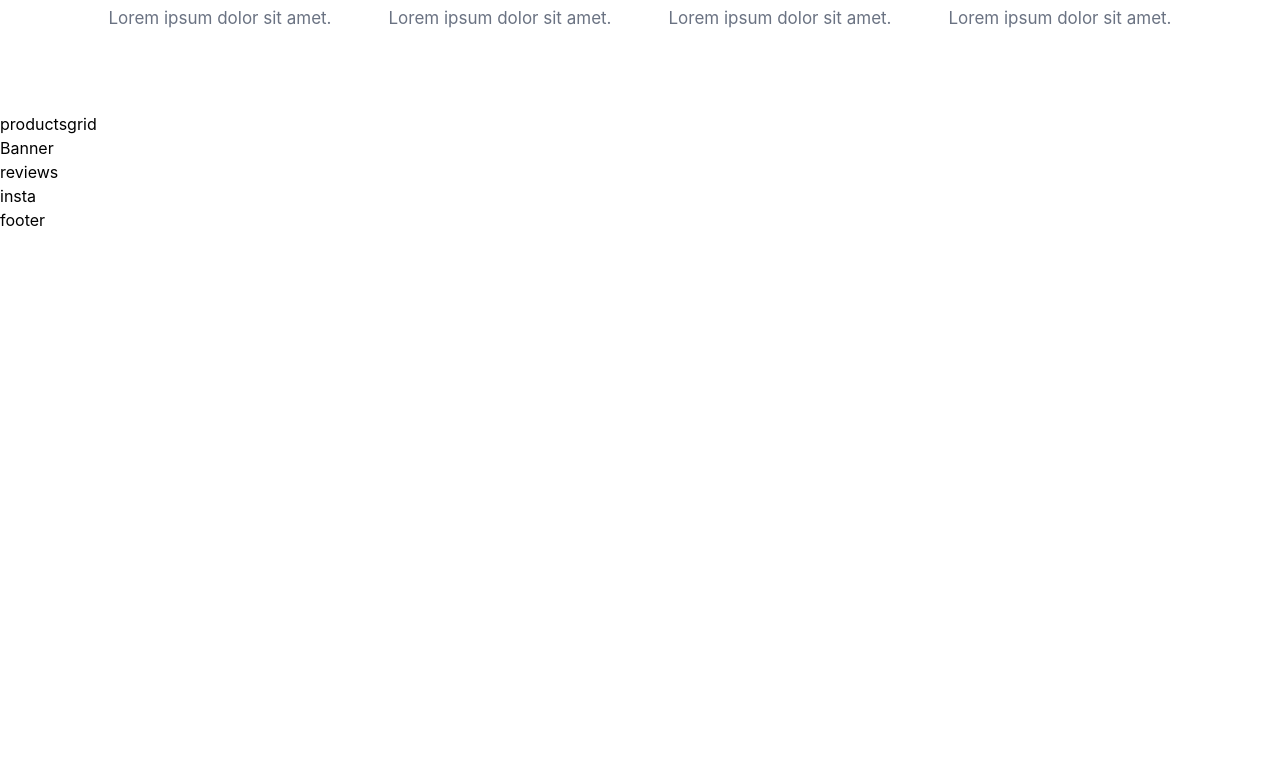
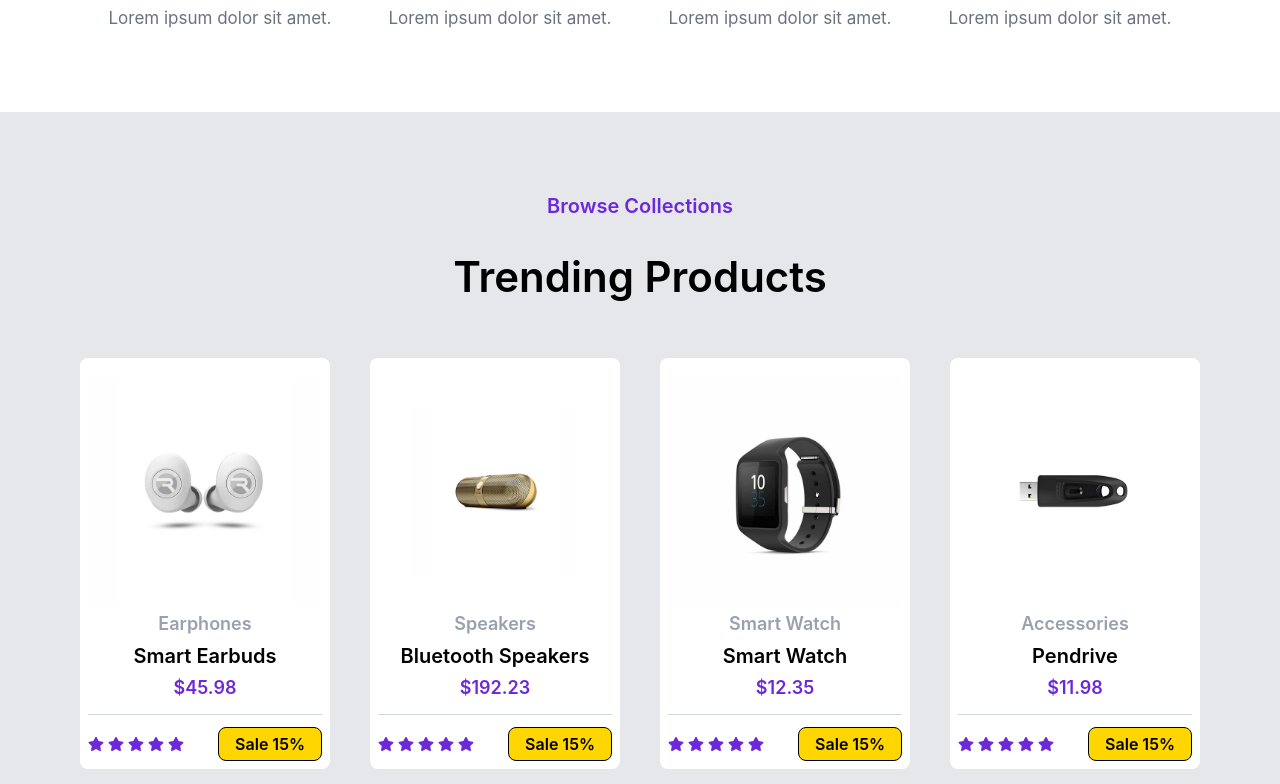
Before and after one commit to SushmaGanji/Electronics-EcommerceWebsite, a React (Vite) app: page / in a window 1280 px wide. Shown: the part 1936-2720 px from the top of the page. Before the commit the page ends 2168 px from the top, so only its background shows below. Built offline with nearby package versions, Linux system fonts and the light colour scheme.

Commit message:
completed UI part of products section

```diff
--- a/src/components/Productsgrid.jsx
+++ b/src/components/Productsgrid.jsx
@@ -1,9 +1,67 @@
-import React from 'react'
+import React, { useEffect } from 'react'
+import { MdOutlineRemoveRedEye, MdAddShoppingCart } from "react-icons/md";
+import { FaRegHeart, FaStar } from "react-icons/fa";
+import { products } from '../export.js'
+import AOS from 'aos';
+import 'aos/dist/aos.css'
+const Productsgrid = () => {
+    useEffect(() => {
+        AOS.init({
+            offset: 100,
+            duration: 500,
+            easing: 'ease-in-out',
 
-const Productsgrid = () => {
+        })
+
+        AOS.refresh();
+
+    }, [])
     return (
-        <div>
-            productsgrid
+        <div className='bg-gray-200 w-full lg:px-20 px-5 py-[80px] flex flex-col justify-center items-center gap-4'>
+            <h1 data-aos="zoom-in" data-aos-delay="50" className='text-(--theme-purple) text-xl font-semibold text-center mb-4'>Browse Collections</h1>
+            <h1 data-aos="zoom-in" data-aos-delay="50" className='text-black font-semibold text-[42px] leading-[50px] text-center'>Trending Products</h1>
+            <div data-aos="zoom-in" data-aos-delay="50" className='w-full grid lg:grid-cols-4 grid-cols-1 justify-center items-center gap-10 mt-10'>
+                {
+                    products.map((item, index) => {
+                        return (
+                            <div id='product-box' key={index} className='flex flex-col gap-1 justify-center items-center bg-white p-2 rounded-lg cursor-pointer relative'>
+                                <div id='icons' className='flex justify-center items-center gap-5 absolute top-[20px]'>
+                                    <div className='bg-(--theme-purple) hover:bg-(--theme-yellow) hover:text-black rounded-full p-3 text-white'>
+                                        <MdOutlineRemoveRedEye />
+                                    </div>
+                                    <div className='bg-(--theme-purple) hover:bg-(--theme-yellow) hover:text-black rounded-full p-3 text-white'>
+                                        <FaRegHeart />
+                                    </div>
+                                    <div className='bg-(--theme-purple) hover:bg-(--theme-yellow) hover:text-black rounded-full p-3 text-white'>
+                                        <MdAddShoppingCart />
+                                    </div>
+                                </div>
+                                <img src={item.img} alt="" className='lg:mt-3' />
+                                <h1 className='text-lg text-gray-400 font-semibold'>{item.category}</h1>
+                                <h1 className='text-xl font-semibold'>{item.name}</h1>
+                                <h1 className='text-lg text-(--theme-purple) font-semibold'>{item.price}</h1>
+                                <div className='w-full mt-2'>
+                                    <hr className='text-gray-300' />
+                                    <div className='flex justify-between items-center gap-6 mt-3'>
+                                        <div className='flex justify-start items-center gap-1'>
+                                            <FaStar className='text-(--theme-purple)' />
+                                            <FaStar className='text-(--theme-purple)' />
+                                            <FaStar className='text-(--theme-purple)' />
+                                            <FaStar className='text-(--theme-purple)' />
+                                            <FaStar className='text-(--theme-purple)' />
+                                        </div>
+
+
+                                        <button className='bg-(--theme-yellow) text-black border rounded-lg px-4 py-1  font-semibold'>Sale 15%</button>
+                                    </div>
+                                </div>
+                            </div>
+                        )
+                    })
+                }
+
+            </div>
+            <button data-aos="zoom-in" data-aos-delay="50" className='bg-(--theme-purple) hover:bg-(--theme-yellow) text-white hover:text-black font-semibold px-8 py-3 rounded-lg mt-8'>VIEW MORE</button>
         </div>
     )
 }
--- a/src/index.css
+++ b/src/index.css
@@ -4,3 +4,12 @@
   --theme-yellow: #ffd600; /* rich theme yellow */
   --theme-purple: #6d28d9;
 }
+
+#icons {
+  display: none;
+}
+#product-box:hover {
+  #icons {
+    display: flex;
+  }
+}
```
